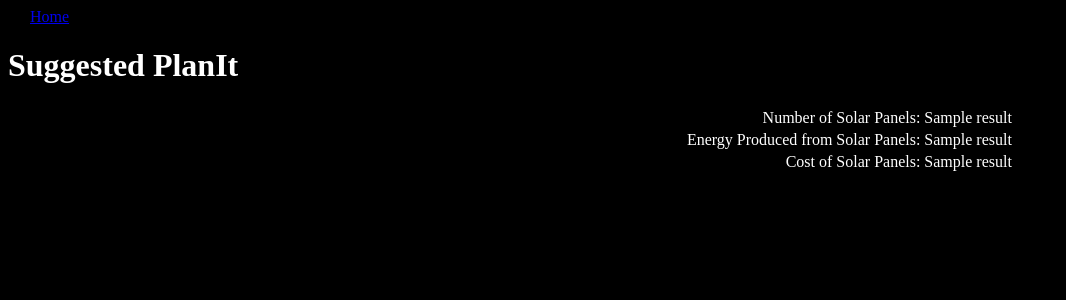
After one commit to awoodwa/PlanIt, a Flask app: template PlanIt/templates/results_res.html in a window 1280 px wide. The commit adds this page. Shown: the top 300 px of the page, without its empty margins (0-1066 px from the left). Run offline with Flask 2, Linux system fonts and the light colour scheme; the template is opened without the code that fills it: most values are stand-ins (such as "Sample title", 1, 10 or a date in 2020).

Commit message:
added some html pages

```diff
--- a/PlanIt/form.py
+++ b/PlanIt/form.py
@@ -8,6 +8,6 @@ class InputData(FlaskForm):
     user type, location, household size,
     monthly energy used, desired percentage renewable """
 
-    user_type = wtforms.SelectField("*User Type: ",
+    user_type = wtforms.SelectField("*User Type:    ",
     choices=[("Government", "Government"), ("Resident", "Resident")])
     submit = wtforms.SubmitField("Submit")
--- a/PlanIt/form_res.py
+++ b/PlanIt/form_res.py
@@ -18,6 +18,7 @@ class InputData_res(FlaskForm):
         "SD", "TN", "TX", "UT", "VT", "VA", "WA", "WV", "WI", "WY"]
     state = wtforms.SelectField("*State: ",
      choices=[(state, state) for state in state_abbrev])
+    household = wtforms.StringField("*Household Size: ", [DataRequired()])
     monthly_eng = wtforms.StringField(
         "*Monthly Energy Usage (kWh): ", [DataRequired()])
     renewable = wtforms.StringField(
--- a/PlanIt/planitapp.py
+++ b/PlanIt/planitapp.py
@@ -15,12 +15,6 @@ app.config.from_object("config.Config")
 def home():
     homepage_map.states()
     return render_template("home.html")
-
-
-@app.route("/results/<py_results>")
-def results(py_results):
-    result = py_results
-    return render_template("results.html", result=result)
 
 
 @app.route("/PlanIt", methods=("GET", "POST"))
@@ -57,9 +51,9 @@ def form_gov():
                 collected_data[2], collected_data[1])
             #if loc_handling == len(0)
             message = loc_handling  # "config file has been built"
-            return redirect(url_for("results", py_results=message))
+            return redirect(url_for("results_gov", gov_results=message))
         except IndexError:
-            flash("Check 'City/Town' spelling or try a nearby city")
+            flash("ERROR 'City/Town' spelling or try a nearby city")
             #return redirect(url_for("form_res"))
             return render_template("form_gov.html", form_gov=form_gov)
     return render_template("form_gov.html", form_gov=form_gov)
@@ -74,20 +68,33 @@ def form_res():
             collected_data.append("Resident")
             collected_data.append(request.form.get("state"))
             collected_data.append(request.form.get("location"))
+            collected_data.append(request.form.get("household"))
             collected_data.append(request.form.get("monthly_eng"))
             collected_data.append(request.form.get("renewable"))
             collected_data.append(request.form.get("api_key"))
             # run "build_config.py" to build file for accessing NREL data
-            build_hscfg.config_file(collected_data[5])
+            build_hscfg.config_file(collected_data[6])
             loc_handling = location_handling.get_loc(
                 collected_data[2], collected_data[1])
             message = loc_handling  # "config file has been built"
-            return redirect(url_for("results", py_results=message))
+            return redirect(url_for("results_res", res_results=message))
         except IndexError:
-            flash("Check 'City/Town' spelling or try a nearby city")
+            flash("ERROR 'City/Town' spelling or try a nearby city")
             #return redirect(url_for("form_res"))
             return render_template("form_res.html", form_res=form_res)
     return render_template("form_res.html", form_res=form_res)
+
+
+@app.route("/results_res/<py_results>")
+def results_res(res_results):
+    result = res_results
+    return render_template("results_res.html", result=result)
+
+
+@app.route("/results_gov/<gov_results>")
+def results_gov(gov_results):
+    result = gov_results
+    return render_template("results_gov.html", result=result)
 
 
 @app.route("/about")
--- a/PlanIt/templates/form.html
+++ b/PlanIt/templates/form.html
@@ -7,7 +7,8 @@
             <h2 class="title" style="color: honeydew;">Build your PlanIt: </h2>
             <form method="POST" style="background-color: black;">
                 <div class="form-field" style="color: ivory;">{{ form.user_type.label }}{{ form.user_type }}</div>
-                {{form.submit}}
+                <div >{{form.submit}}</div>
+
             </form>
         </div>
        <img align="right" src="static/Picture1.jpg"/>
--- a/PlanIt/templates/form_res.html
+++ b/PlanIt/templates/form_res.html
@@ -11,6 +11,7 @@
             <form method="POST" style="background-color: black;">
                 <div class="form-field" style="color: ivory;">{{ form_res.state.label }}{{ form_res.state }}</div>
                 <div class="form-field" style="color: ivory;">{{ form_res.location.label }}{{ form_res.location }}</div>
+                <div class="form-field" style="color: ivory;">{{ form_res.household.label }}{{ form_res.household }}</div>
                 <div class="form-field" style="color: ivory;">{{ form_res.monthly_eng.label }}{{ form_res.monthly_eng }}</div>
                 <div class="form-field" style="color: ivory;">{{ form_res.renewable.label }}{{ form_res.renewable }}</div>
                 <div class="form-field" style="color: ivory;">{{ form_res.api_key.label }}{{ form_res.api_key }}</div>
--- /dev/null
+++ b/PlanIt/templates/results_res.html
@@ -0,0 +1,44 @@
+<!DOCTYPE html>
+<html lang="en">
+    <li><a href="{{ url_for("home") }}">Home</a></li>
+    <head>
+        <style>
+            body {
+                background-color: black;
+            }
+            h1 {
+                color: white;
+            }
+            p {
+                color: white;
+            }
+            table, th, td {
+                color: white;
+            }
+            td {
+                text-align: left;
+            }
+        </style>
+        <title>Your Suggested/Projected PlanIt</title>
+    </head>
+    <body>
+        <div>
+            <h1>Suggested PlanIt</h1>
+            <table style="width:100%">
+                <tr>
+                    <td style="text-align: right;">Number of Solar Panels: </td>
+                    <td>{{ result }}</td>
+                </tr>
+                <tr>
+                    <td style="text-align: right;">Energy Produced from Solar Panels: </td>
+                    <td>{{ result }}</td>
+                </tr>
+                <tr>
+                    <td style="text-align: right;">Cost of Solar Panels: </td>
+                    <td>{{ result }}</td>
+                </tr>
+            </table>
+
+        </div>
+    </body>
+</html>
```
Also changed, not shown: PlanIt/templates/home.html (+1 -8 lines), PlanIt/templates/results.html (deleted, +0 -15 lines), PlanIt/templates/results_gov.html (added, +64 -0 lines), PlanIt/templates/template.html (+16 -0 lines).
